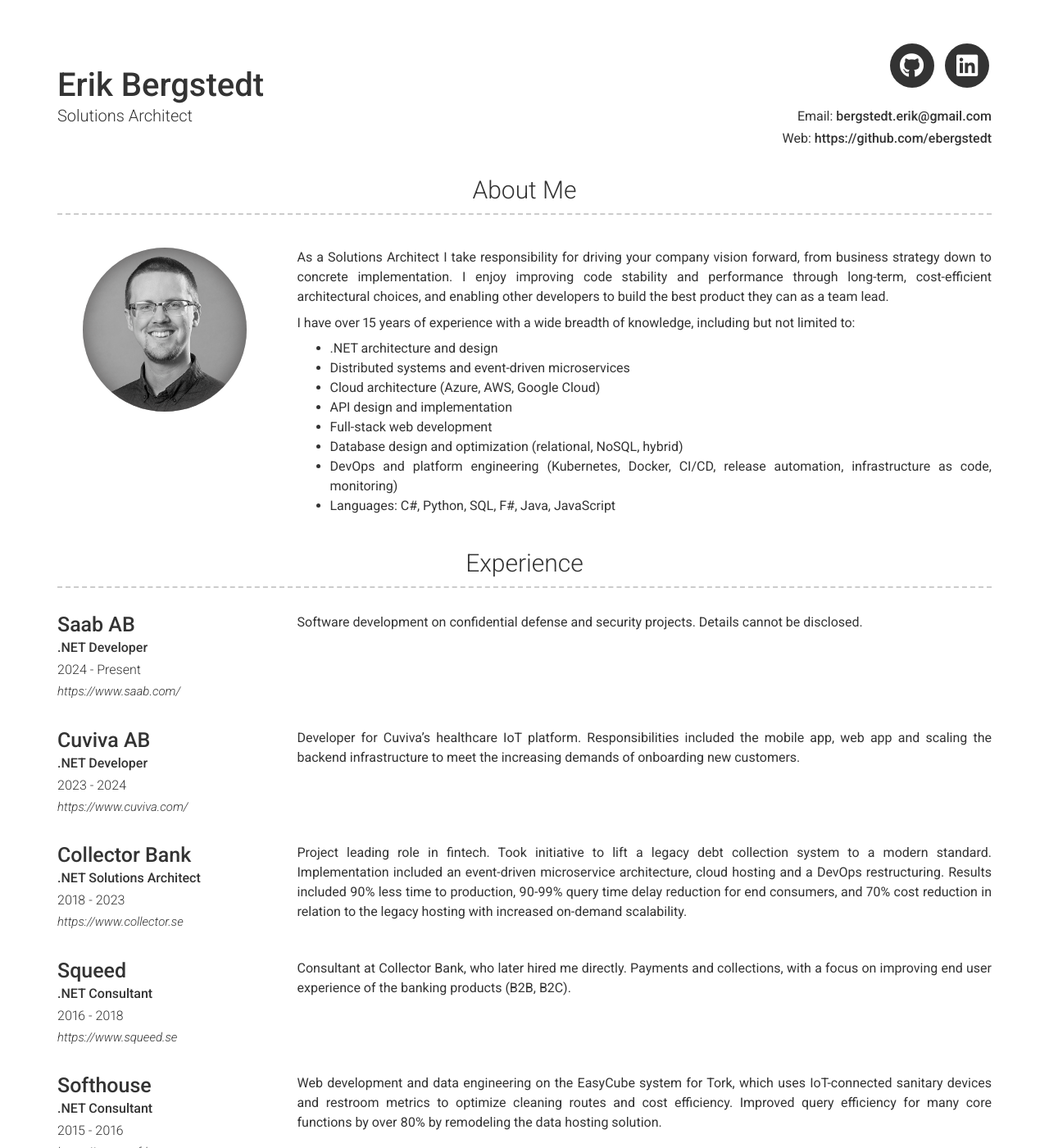
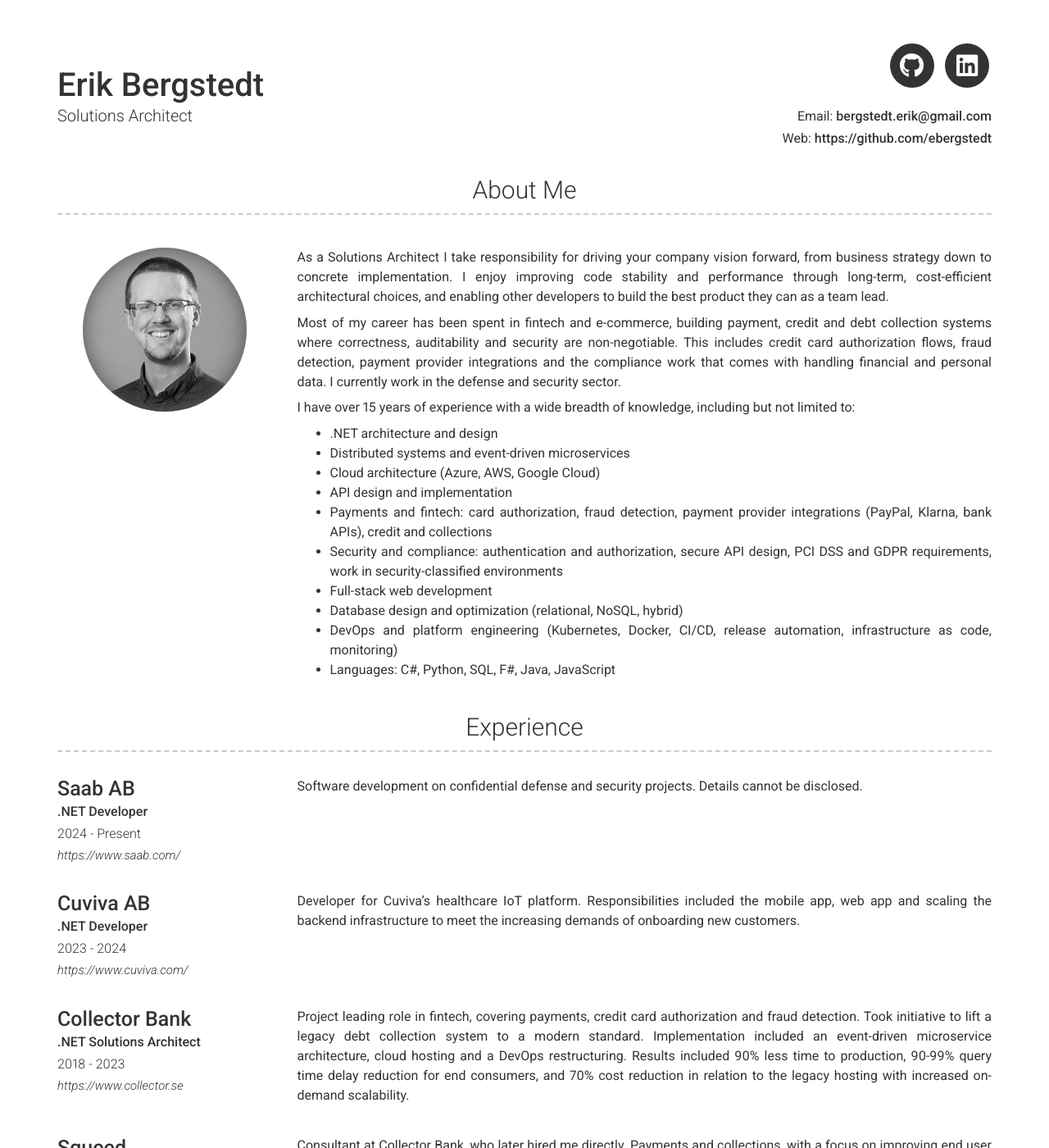
Before and after one commit to ebergstedt/resume, a Jekyll site: the page built from index.md, in a window 1280 px wide and 1400 px high. Shown: the whole window at 82% size. Built offline with Jekyll 4.4.1, drawn with Linux system fonts in a browser that asks for light colours; nearby versions of some CDN libraries.

Commit message:
Add fintech and security details to about and Collector Bank
Co-Authored-By: Claude Fable 5.1 <noreply@anthropic.com>
Claude-Session: https://claude.ai/code/session_01M1rcBfeMGg6c6tKuQ94VTt

```diff
--- a/_config.yml
+++ b/_config.yml
@@ -54,11 +54,15 @@ about_profile_image: images/profile.png
 about_content: | # this will include new lines to allow paragraphs
   As a Solutions Architect I take responsibility for driving your company vision forward, from business strategy down to concrete implementation. I enjoy improving code stability and performance through long-term, cost-efficient architectural choices, and enabling other developers to build the best product they can as a team lead.
 
+  Most of my career has been spent in fintech and e-commerce, building payment, credit and debt collection systems where correctness, auditability and security are non-negotiable. This includes credit card authorization flows, fraud detection, payment provider integrations and the compliance work that comes with handling financial and personal data. I currently work in the defense and security sector.
+
   I have over 15 years of experience with a wide breadth of knowledge, including but not limited to:
   * .NET architecture and design
   * Distributed systems and event-driven microservices
   * Cloud architecture (Azure, AWS, Google Cloud)
   * API design and implementation
+  * Payments and fintech: card authorization, fraud detection, payment provider integrations (PayPal, Klarna, bank APIs), credit and collections
+  * Security and compliance: authentication and authorization, secure API design, PCI DSS and GDPR requirements, work in security-classified environments
   * Full-stack web development
   * Database design and optimization (relational, NoSQL, hybrid)
   * DevOps and platform engineering (Kubernetes, Docker, CI/CD, release automation, infrastructure as code, monitoring)
@@ -92,7 +96,7 @@ content:
         #quote: >
           #Short description of the company (optional)
         description: | # this will include new lines to allow paragraphs
-          Project leading role in fintech. Took initiative to lift a legacy debt collection system to a modern standard. Implementation included an event-driven microservice architecture, cloud hosting and a DevOps restructuring. Results included 90% less time to production, 90-99% query time delay reduction for end consumers, and 70% cost reduction in relation to the legacy hosting with increased on-demand scalability.
+          Project leading role in fintech, covering payments, credit card authorization and fraud detection. Took initiative to lift a legacy debt collection system to a modern standard. Implementation included an event-driven microservice architecture, cloud hosting and a DevOps restructuring. Results included 90% less time to production, 90-99% query time delay reduction for end consumers, and 70% cost reduction in relation to the legacy hosting with increased on-demand scalability.
       - layout: left
         title: Squeed
         sub_title: .NET Consultant
```
